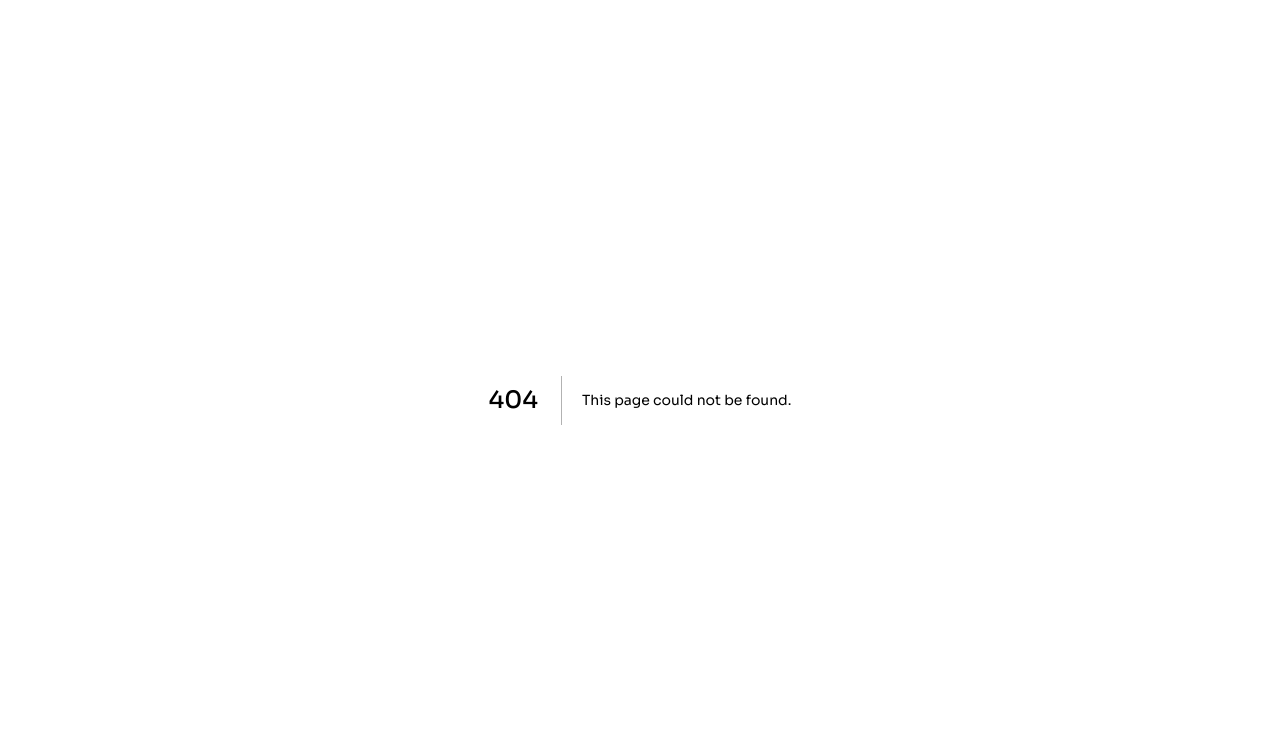
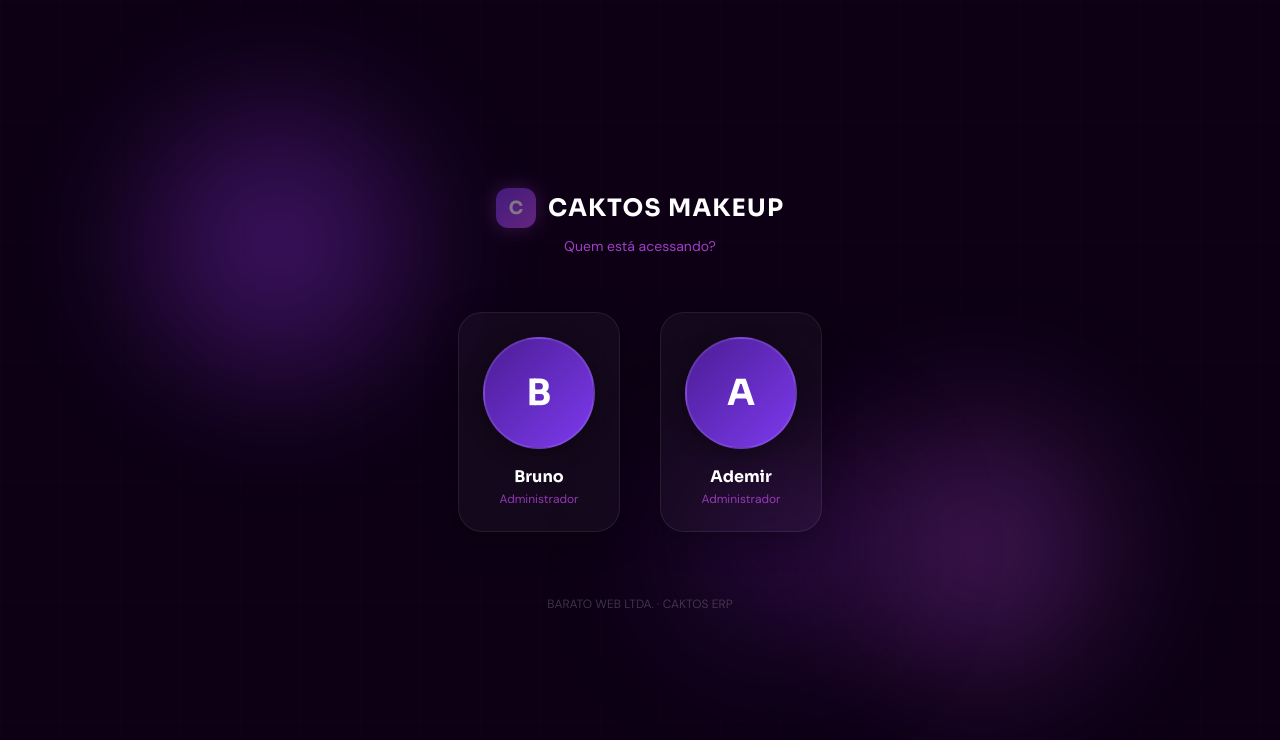
Before and after one commit to BARATOWEBLTDA/caktos-erp, a Next.js app: page /profiles in a window 1280 px wide. Before the commit this address had no page. Shown: the top 740 px of the page. Built offline with nearby package versions, Linux system fonts and the light colour scheme.

Commit message:
feat: tela de perfis

```diff
--- /dev/null
+++ b/src/app/profiles/page.tsx
@@ -0,0 +1,193 @@
+'use client'
+
+import { useState } from 'react'
+import { useRouter } from 'next/navigation'
+
+const PROFILES = [
+  {
+    id: 'bruno',
+    name: 'Bruno',
+    avatar: null, // Substitua por URL da foto
+    role: 'Administrador',
+  },
+  {
+    id: 'ademir',
+    name: 'Ademir',
+    avatar: null, // Substitua por URL da foto
+    role: 'Administrador',
+  },
+]
+
+export default function ProfilesPage() {
+  const router = useRouter()
+  const [hovered, setHovered] = useState<string | null>(null)
+
+  function handleSelect(profileId: string) {
+    // Salva o perfil selecionado e vai para o login
+    localStorage.setItem('selected_profile', profileId)
+    router.push('/login')
+  }
+
+  return (
+    <div className="min-h-screen flex flex-col items-center justify-center relative overflow-hidden"
+      style={{ background: '#0d0015' }}>
+
+      {/* Fundo animado */}
+      <style>{`
+        @keyframes float1 {
+          0%, 100% { transform: translate(0, 0) scale(1); }
+          50% { transform: translate(30px, -40px) scale(1.1); }
+        }
+        @keyframes float2 {
+          0%, 100% { transform: translate(0, 0) scale(1); }
+          50% { transform: translate(-40px, 30px) scale(1.15); }
+        }
+        @keyframes float3 {
+          0%, 100% { transform: translate(0, 0) scale(1); }
+          33% { transform: translate(20px, 40px) scale(1.05); }
+          66% { transform: translate(-20px, -20px) scale(0.95); }
+        }
+        @keyframes pulse-glow {
+          0%, 100% { opacity: 0.4; }
+          50% { opacity: 0.7; }
+        }
+        @keyframes scanline {
+          0% { transform: translateY(-100%); }
+          100% { transform: translateY(100vh); }
+        }
+        .orb1 { animation: float1 8s ease-in-out infinite; }
+        .orb2 { animation: float2 10s ease-in-out infinite; }
+        .orb3 { animation: float3 12s ease-in-out infinite; }
+        .pulse-glow { animation: pulse-glow 3s ease-in-out infinite; }
+        .profile-card {
+          transition: all 0.3s cubic-bezier(0.34, 1.56, 0.64, 1);
+        }
+        .profile-card:hover {
+          transform: translateY(-12px) scale(1.05);
+        }
+        .neon-border {
+          box-shadow: 0 0 20px rgba(196,77,240,0.5), 0 0 40px rgba(196,77,240,0.2), inset 0 0 20px rgba(196,77,240,0.05);
+          border: 1px solid rgba(196,77,240,0.6);
+        }
+        .avatar-glow {
+          box-shadow: 0 0 30px rgba(196,77,240,0.6), 0 0 60px rgba(196,77,240,0.3);
+        }
+      `}</style>
+
+      {/* Orbs de fundo */}
+      <div className="absolute inset-0 overflow-hidden pointer-events-none">
+        <div className="orb1 absolute w-96 h-96 rounded-full"
+          style={{
+            background: 'radial-gradient(circle, rgba(147,51,234,0.4) 0%, transparent 70%)',
+            top: '10%', left: '5%',
+            filter: 'blur(40px)',
+          }} />
+        <div className="orb2 absolute w-80 h-80 rounded-full"
+          style={{
+            background: 'radial-gradient(circle, rgba(196,77,240,0.35) 0%, transparent 70%)',
+            bottom: '15%', right: '8%',
+            filter: 'blur(50px)',
+          }} />
+        <div className="orb3 absolute w-64 h-64 rounded-full"
+          style={{
+            background: 'radial-gradient(circle, rgba(88,28,135,0.5) 0%, transparent 70%)',
+            top: '50%', left: '50%',
+            transform: 'translate(-50%, -50%)',
+            filter: 'blur(60px)',
+          }} />
+        {/* Grid lines */}
+        <div className="absolute inset-0 opacity-5"
+          style={{
+            backgroundImage: 'linear-gradient(rgba(196,77,240,0.3) 1px, transparent 1px), linear-gradient(90deg, rgba(196,77,240,0.3) 1px, transparent 1px)',
+            backgroundSize: '60px 60px',
+          }} />
+      </div>
+
+      {/* Logo / Título */}
+      <div className="relative z-10 text-center mb-14">
+        <div className="flex items-center justify-center gap-3 mb-2">
+          <div className="w-10 h-10 rounded-xl flex items-center justify-center pulse-glow"
+            style={{ background: 'linear-gradient(135deg, #7c3aed, #c44df0)', boxShadow: '0 0 20px rgba(196,77,240,0.5)' }}>
+            <span className="text-white font-bold text-lg" style={{ fontFamily: 'Sora, sans-serif' }}>C</span>
+          </div>
+          <h1 className="text-2xl font-bold text-white" style={{ fontFamily: 'Sora, sans-serif', letterSpacing: '0.05em' }}>
+            CAKTOS MAKEUP
+          </h1>
+        </div>
+        <p className="text-sm" style={{ color: 'rgba(196,77,240,0.8)' }}>
+          Quem está acessando?
+        </p>
+      </div>
+
+      {/* Cards de perfil */}
+      <div className="relative z-10 flex gap-10">
+        {PROFILES.map(profile => (
+          <button
+            key={profile.id}
+            onClick={() => handleSelect(profile.id)}
+            onMouseEnter={() => setHovered(profile.id)}
+            onMouseLeave={() => setHovered(null)}
+            className="profile-card flex flex-col items-center gap-4 p-6 rounded-3xl cursor-pointer"
+            style={{
+              background: hovered === profile.id
+                ? 'rgba(196,77,240,0.15)'
+                : 'rgba(255,255,255,0.03)',
+              border: hovered === profile.id
+                ? '1px solid rgba(196,77,240,0.6)'
+                : '1px solid rgba(255,255,255,0.08)',
+              boxShadow: hovered === profile.id
+                ? '0 0 30px rgba(196,77,240,0.3), 0 20px 40px rgba(0,0,0,0.4)'
+                : '0 8px 32px rgba(0,0,0,0.3)',
+              minWidth: '160px',
+            }}>
+
+            {/* Avatar */}
+            <div className="w-28 h-28 rounded-full overflow-hidden flex items-center justify-center shrink-0"
+              style={{
+                background: 'linear-gradient(135deg, #4c1d95, #7c3aed)',
+                ...(hovered === profile.id ? {
+                  boxShadow: '0 0 30px rgba(196,77,240,0.6), 0 0 60px rgba(196,77,240,0.3)',
+                } : {
+                  boxShadow: '0 4px 20px rgba(0,0,0,0.4)',
+                }),
+                border: hovered === profile.id ? '2px solid rgba(196,77,240,0.8)' : '2px solid rgba(255,255,255,0.1)',
+                transition: 'all 0.3s ease',
+              }}>
+              {profile.avatar ? (
+                // eslint-disable-next-line @next/next/no-img-element
+                <img src={profile.avatar} alt={profile.name} className="w-full h-full object-cover" />
+              ) : (
+                <span className="text-4xl font-bold text-white" style={{ fontFamily: 'Sora, sans-serif' }}>
+                  {profile.name[0]}
+                </span>
+              )}
+            </div>
+
+            {/* Nome */}
+            <div className="text-center">
+              <p className="text-base font-bold text-white" style={{ fontFamily: 'Sora, sans-serif' }}>
+                {profile.name}
+              </p>
+              <p className="text-xs mt-0.5" style={{ color: 'rgba(196,77,240,0.7)' }}>
+                {profile.role}
+              </p>
+            </div>
+
+            {/* Seta ao hover */}
+            {hovered === profile.id && (
+              <div className="text-xs font-semibold px-4 py-1.5 rounded-full"
+                style={{ background: 'linear-gradient(135deg, #7c3aed, #c44df0)', color: 'white' }}>
+                Entrar →
+              </div>
+            )}
+          </button>
+        ))}
+      </div>
+
+      {/* Rodapé */}
+      <p className="relative z-10 mt-16 text-xs" style={{ color: 'rgba(255,255,255,0.2)' }}>
+        BARATO WEB LTDA. · CAKTOS ERP
+      </p>
+    </div>
+  )
+}
```
